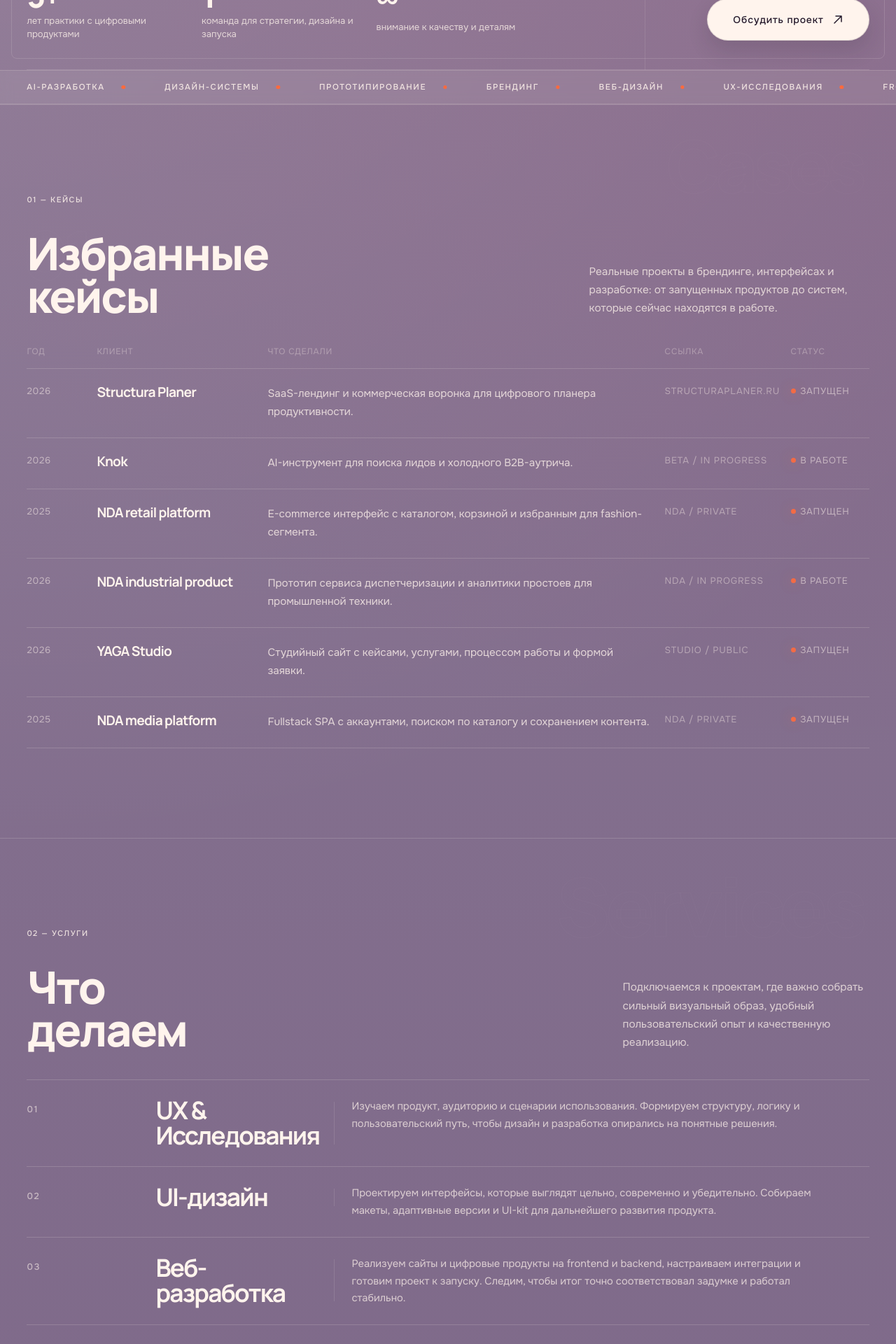
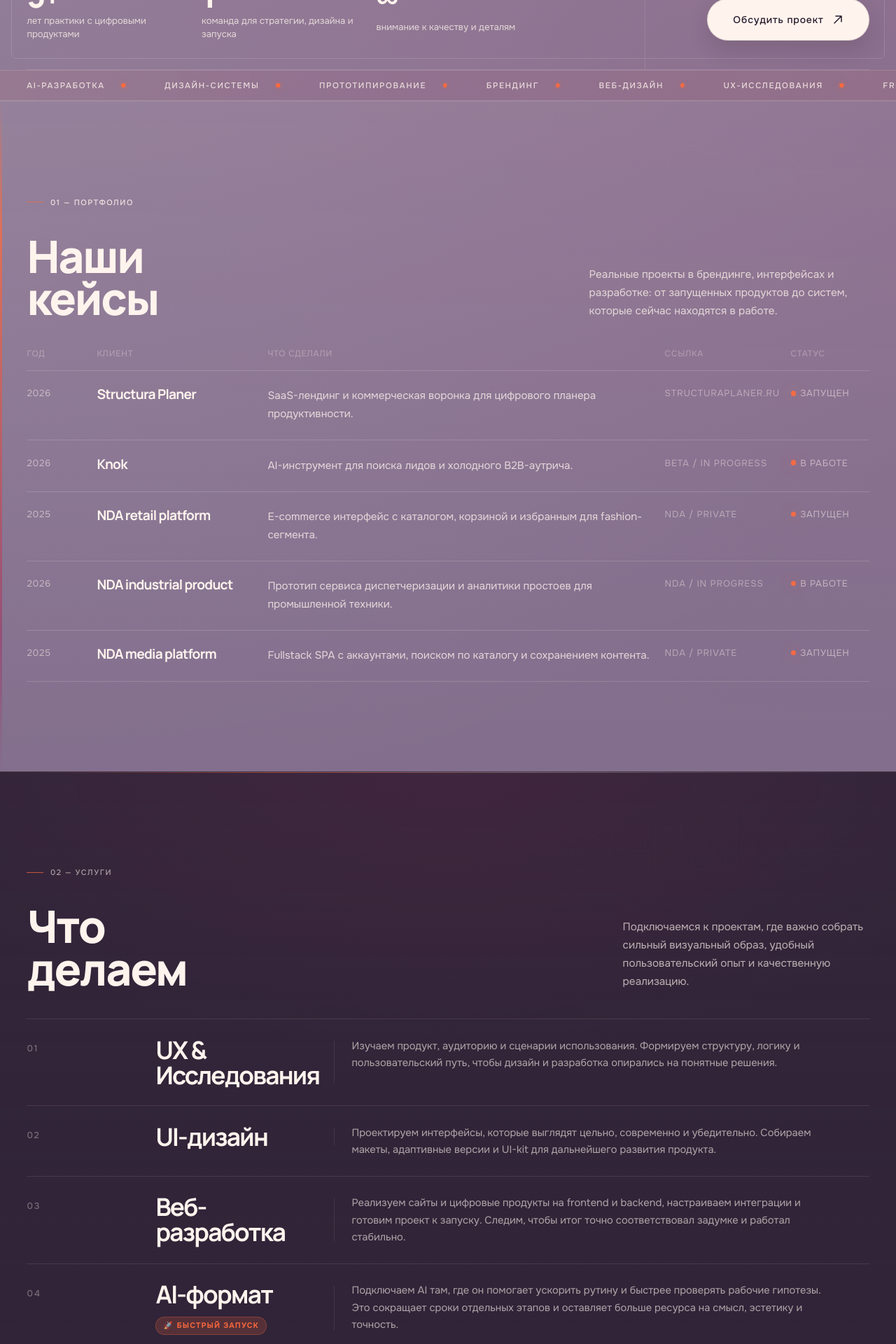
Before and after one commit to Yaroslav-Chertov/yaga-studio, a Next.js app: page / in a window 1280 px wide. Shown: the part 700-2620 px from the top of the page at 70% size. Built offline with nearby package versions, Linux system fonts and the light colour scheme; no server answers.

Commit message:
fix cases

```diff
--- a/components/About.tsx
+++ b/components/About.tsx
@@ -62,7 +62,7 @@ export default function About() {
 
   return (
     <section id="cases" className="about">
-      <span className="about__label">01 — Кейсы</span>
+      <span className="about__label">01 — Портфолио</span>
 
       <div className="about__hero" ref={titleRef}>
         <div className="about__title-wrap">
@@ -77,9 +77,7 @@ export default function About() {
               transition: "opacity 0.6s ease, transform 0.6s ease",
             }}
           >
-            Избранные
-            <br />
-            кейсы
+            Наши кейсы
           </h2>
         </div>
 
--- a/components/Nav.tsx
+++ b/components/Nav.tsx
@@ -4,7 +4,7 @@ import { useEffect, useState } from "react";
 import Link from "next/link";
 
 const links = [
-  { href: "/#cases", label: "Кейсы" },
+  { href: "/#cases", label: "Портфолио" },
   { href: "/#services", label: "Услуги" },
   { href: "/#process", label: "Процесс" },
   { href: "/#why", label: "Почему мы" },
--- a/data/cases.ts
+++ b/data/cases.ts
@@ -151,39 +151,6 @@ export const cases: CaseItem[] = [
     ],
   },
   {
-    slug: "yaga-studio",
-    year: "2026",
-    client: "YAGA Studio",
-    scope:
-      "Студийный сайт с кейсами, услугами, процессом работы и формой заявки.",
-    linkLabel: "studio / public",
-    status: "запущен",
-    category: "Бренд / сайт",
-    previewImage: "/cases/yaga-cover.png",
-    previewAlt: "Превью сайта YAGA Studio",
-    title: "YAGA Studio — сайт студии с кейсами и конверсионной заявкой",
-    intro:
-      "Собственный сайт студии спроектировали как сдержанную, но характерную витрину: чтобы с первого экрана считывались позиционирование, подход и уровень визуальной проработки.",
-    sections: [
-      {
-        title: "Контекст",
-        text: "Сайт YAGA нужен не как формальное портфолио, а как точка входа для клиентов, которым важны вкус, системность и качественная реализация. Поэтому задача была в том, чтобы совместить характерную подачу с ясной структурой и понятным сценарием заявки.",
-      },
-      {
-        title: "Что сделали",
-        text: "Собрали главную страницу со студийным hero-блоком, кейсами, описанием услуг, процесса и аргументами в пользу подхода. Отдельный акцент сделали на форме заявки и на том, чтобы все блоки читались как единый собранный narrative, а не как набор случайных секций.",
-      },
-      {
-        title: "Техническая часть",
-        text: "Проект реализован на Next.js 16, React 19 и Framer Motion. Анимации и микровзаимодействия используются дозированно, чтобы усиливать подачу, а не перегружать интерфейс. В основе — компонентная структура и адаптивная вёрстка для всех ключевых сценариев просмотра.",
-      },
-      {
-        title: "Результат",
-        text: "Получился студийный сайт, который одновременно презентует уровень, фильтрует подходящих клиентов и ведёт к заявке. Это рабочая витрина бренда, которую можно дальше наращивать новыми кейсами и контентом без потери общей системы.",
-      },
-    ],
-  },
-  {
     slug: "nda-media-platform",
     year: "2025",
     client: "NDA media platform",
--- a/styles/_variables.scss
+++ b/styles/_variables.scss
@@ -8,6 +8,11 @@ $color-ember: #ff6a3d;
 $color-wine: #a22c5f;
 $color-ink: #251a2c;
 $color-shadow: #3f3048;
+
+// Section surface variants
+$color-surface-alt: color-mix(in srgb, $color-ink 62%, $color-bg 38%);
+$color-surface-deep: color-mix(in srgb, $color-ink 82%, $color-surface 18%);
+$color-surface-warm: color-mix(in srgb, $color-bg 94%, $color-wine 6%);
 
 $font-display: "Manrope", sans-serif;
 $font-body: "Onest", sans-serif;
--- a/styles/components/_about.scss
+++ b/styles/components/_about.scss
@@ -4,6 +4,32 @@
 .about {
   @include section-base;
   overflow: clip;
+  // Warm lifted surface — slight brightness above the base bg
+  background:
+    linear-gradient(
+      180deg,
+      rgba($color-primary, 0.055) 0%,
+      rgba($color-primary, 0.02) 60%,
+      transparent 100%
+    );
+
+  // Left runway accent line — editorial marker
+  &::before {
+    content: "";
+    position: absolute;
+    left: 0;
+    top: 0;
+    bottom: 0;
+    width: 3px;
+    background: linear-gradient(
+      180deg,
+      transparent,
+      rgba($color-ember, 0.7) 20%,
+      rgba($color-wine, 0.5) 80%,
+      transparent
+    );
+    pointer-events: none;
+  }
 
   &::after {
     content: "Cases";
--- a/styles/components/_contact.scss
+++ b/styles/components/_contact.scss
@@ -5,6 +5,25 @@
   position: relative;
   padding: $section-padding-y $section-padding-x 6rem;
   overflow: hidden;
+
+  // Wine-to-ember line separating from dark Why section
+  &::before {
+    content: "";
+    position: absolute;
+    top: 0;
+    left: 0;
+    right: 0;
+    height: 2px;
+    background: linear-gradient(
+      90deg,
+      transparent 0%,
+      rgba($color-wine, 0.55) 30%,
+      rgba($color-ember, 0.35) 65%,
+      transparent 100%
+    );
+    pointer-events: none;
+    z-index: 2;
+  }
 
   &__glow {
     @include radial-glow(660px, 0.18);
--- a/styles/components/_marquee.scss
+++ b/styles/components/_marquee.scss
@@ -12,11 +12,16 @@
 
 .marquee {
   overflow: hidden;
-  border-top: 1px solid rgba($color-primary, 0.16);
-  border-bottom: 1px solid rgba($color-primary, 0.16);
-  background-color: rgba($color-primary, 0.08);
-  backdrop-filter: blur(8px);
-  padding: 1rem 0;
+  border-top: 1px solid rgba($color-primary, 0.14);
+  border-bottom: 1px solid rgba($color-primary, 0.14);
+  // Ember-tinted band — acts as a visual separator with personality
+  background: linear-gradient(
+    90deg,
+    rgba($color-ember, 0.06),
+    rgba($color-wine, 0.08) 40%,
+    rgba($color-ember, 0.06) 100%
+  );
+  padding: 0.85rem 0;
 
   &__track {
     display: flex;
@@ -34,7 +39,7 @@
     font-weight: 500;
     letter-spacing: $tracking-widest;
     text-transform: uppercase;
-    color: rgba($color-primary, 0.88);
+    color: rgba($color-primary, 0.82);
     white-space: nowrap;
   }
 
@@ -43,6 +48,7 @@
     height: 0.35rem;
     border-radius: 50%;
     background-color: $color-ember;
+    box-shadow: 0 0 6px rgba($color-ember, 0.6);
     flex-shrink: 0;
   }
 }
--- a/styles/components/_process.scss
+++ b/styles/components/_process.scss
@@ -4,6 +4,12 @@
 .process {
   @include section-base;
   overflow: clip;
+  background:
+    linear-gradient(
+      180deg,
+      rgba($color-primary, 0.03) 0%,
+      transparent 50%
+    );
 
   &::after {
     content: "Flow";
@@ -44,6 +50,7 @@
   gap: 0.9rem;
   padding: 1.6rem 0;
   border-bottom: 1px solid rgba($color-primary, 0.16);
+  position: relative;
 
   @include md {
     grid-template-columns: 10rem 16rem 1fr;
--- a/styles/components/_services.scss
+++ b/styles/components/_services.scss
@@ -4,6 +4,19 @@
 .services {
   @include section-base;
   overflow: clip;
+  // Deep dark surface — maximum contrast island against the warm bg
+  background:
+    radial-gradient(
+      ellipse 90% 60% at 50% 0%,
+      rgba($color-wine, 0.12),
+      transparent 70%
+    ),
+    linear-gradient(
+      180deg,
+      $color-surface-deep 0%,
+      rgba($color-ink, 0.88) 100%
+    );
+  border-top-color: rgba($color-primary, 0.1);
 
   &::after {
     content: "Services";
@@ -11,13 +24,32 @@
     top: 2.4rem;
     right: clamp(1rem, 4vw, 3rem);
     @include ghost-text(clamp(3rem, 9vw, 8rem));
-    opacity: 0.28;
+    opacity: 0.18;
+  }
+
+  // Top highlight edge
+  &::before {
+    content: "";
+    position: absolute;
+    top: 0;
+    left: $section-padding-x;
+    right: $section-padding-x;
+    height: 1px;
+    background: linear-gradient(
+      90deg,
+      transparent,
+      rgba($color-ember, 0.5) 30%,
+      rgba($color-primary, 0.3) 60%,
+      transparent
+    );
+    pointer-events: none;
   }
 
   &__label {
     @include label;
     display: block;
     margin-bottom: 2.5rem;
+    color: rgba($color-primary, 0.6);
   }
 
   &__header {
@@ -38,13 +70,13 @@
 
   &__intro {
     max-width: 23rem;
-    color: rgba($color-primary, 0.74);
+    color: rgba($color-primary, 0.68);
     font-size: 0.96rem;
     line-height: 1.7;
   }
 
   &__list {
-    border-top: 1px solid rgba($color-primary, 0.16);
+    border-top: 1px solid rgba($color-primary, 0.1);
   }
 }
 
@@ -53,7 +85,7 @@
   grid-template-columns: 1fr;
   gap: 1rem;
   padding: 1.6rem 0;
-  border-bottom: 1px solid rgba($color-primary, 0.16);
+  border-bottom: 1px solid rgba($color-primary, 0.1);
   transition:
     transform $transition-fast,
     background-color $transition-fast;
@@ -65,12 +97,12 @@
   }
 
   &:hover {
-    background-color: rgba($color-primary, 0.05);
+    background-color: rgba($color-primary, 0.04);
     transform: translateX(6px);
   }
 
   &__num {
-    color: rgba($color-primary, 0.58);
+    color: rgba($color-primary, 0.35);
     font-size: 0.8rem;
     font-weight: 500;
     letter-spacing: $tracking-widest;
@@ -89,7 +121,7 @@
       top: 0.35rem;
       bottom: 0.35rem;
       width: 1px;
-      background: rgba($color-primary, 0.12);
+      background: rgba($color-primary, 0.08);
     }
   }
 
@@ -107,8 +139,9 @@
     margin-top: 0.85rem;
     padding: 0.35rem 0.65rem;
     border-radius: $radius-pill;
-    background-color: $color-primary;
-    color: $color-ink;
+    background-color: rgba($color-ember, 0.18);
+    border: 1px solid rgba($color-ember, 0.28);
+    color: rgba($color-ember, 0.95);
     font-size: 0.65rem;
     font-weight: 600;
     letter-spacing: $tracking-widest;
@@ -116,7 +149,7 @@
   }
 
   &__desc {
-    color: rgba($color-primary, 0.72);
+    color: rgba($color-primary, 0.62);
     font-size: 0.92rem;
     line-height: 1.65;
     max-width: 42rem;
--- /dev/null
+++ b/styles/components/_transitions.scss
@@ -0,0 +1,23 @@
+@use "../variables" as *;
+
+// Ember accent line bridging dark sections back to mid-tone
+// Applied to .process which follows the dark .services island
+.process {
+  &::before {
+    content: "";
+    position: absolute;
+    top: 0;
+    left: 0;
+    right: 0;
+    height: 2px;
+    background: linear-gradient(
+      90deg,
+      transparent 0%,
+      rgba($color-ember, 0.5) 25%,
+      rgba($color-primary, 0.25) 60%,
+      transparent 100%
+    );
+    pointer-events: none;
+    z-index: 1;
+  }
+}
--- a/styles/globals.scss
+++ b/styles/globals.scss
@@ -13,3 +13,25 @@
 @use "components/footer";
 @use "components/cursor";
 @use "components/legal";
+@use "components/transitions";
+
+// ── Section rhythm utilities ──────────────────────────────────────────────
+// Shared accent for section number labels (About, Services, Process, Why)
+.about__label,
+.services__label,
+.process__label,
+.why__label {
+  position: relative;
+  display: inline-flex;
+  align-items: center;
+  gap: 0.6rem;
+
+  &::before {
+    content: "";
+    display: inline-block;
+    width: 1.5rem;
+    height: 1px;
+    background: rgba($color-ember, 0.7);
+    flex-shrink: 0;
+  }
+}
```
Also changed, not shown: styles/components/_why.scss (+49 -21 lines).
